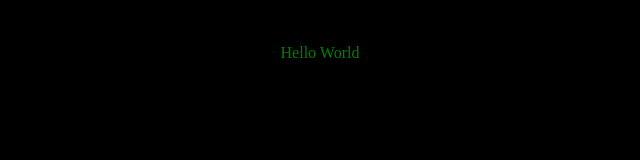
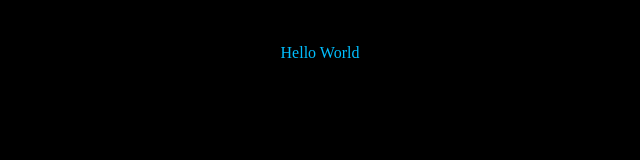
Before and after one commit to megdotnet/fairbanksm.github.io, a plain HTML site: page index.html in a window 1280 px wide. Shown: the whole page, without its empty margins (320-960 px from the left). Drawn offline with Linux system fonts and the light colour scheme.

Commit message:
Changed text color.

```diff
--- a/index.html
+++ b/index.html
@@ -5,6 +5,6 @@
 <body style="background-color:black;">
 <br><br>
 
-<div align="center" style="color:green;">Hello World</div>
+<div align="center" style="color:deepskyblue;">Hello World</div>
 </body>
 </html>
```
